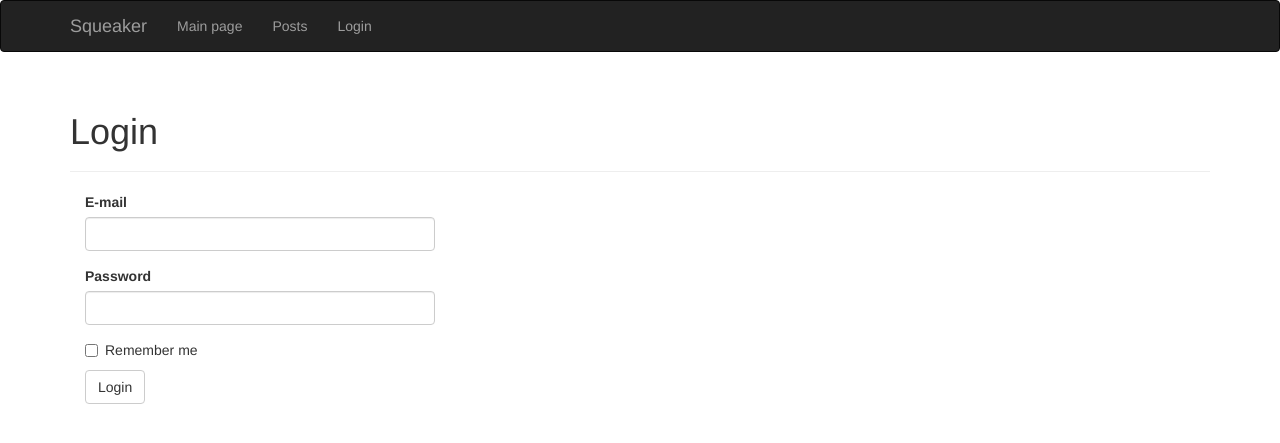
After one commit to s22020/PTN-squeaker, a Flask app: page /auth/login in a window 1280 px wide. The commit adds this page. Shown: the top 443 px of the page. Run offline with Flask 3, Linux system fonts and the light colour scheme; some libraries are stand-ins or nearby versions.

Commit message:
Add password encryption and email to models, add auth MVT component, remove unnecessary name form

```diff
--- /dev/null
+++ b/app/auth/__init__.py
@@ -0,0 +1,5 @@
+from flask import Blueprint
+
+auth = Blueprint('auth', __name__)
+
+from . import views
--- /dev/null
+++ b/app/auth/forms.py
@@ -0,0 +1,9 @@
+from flask_wtf import FlaskForm
+from wtforms import StringField, PasswordField, BooleanField, SubmitField
+from wtforms.validators import DataRequired, Length, Email
+
+class LoginForm(FlaskForm):
+    email = StringField('E-mail', validators=[DataRequired(), Length(1, 64)])
+    password = PasswordField('Password', validators=[DataRequired()])
+    remember_me = BooleanField('Remember me')
+    submit = SubmitField('Login')
--- /dev/null
+++ b/app/auth/views.py
@@ -0,0 +1,28 @@
+from flask import render_template, redirect, request, url_for, flash, session
+from flask_login import login_user, logout_user, login_required
+from . import auth
+from ..models import User
+from .forms import LoginForm
+
+@auth.route('/login', methods=['GET', 'POST'])
+def login():
+    form = LoginForm()
+    if form.validate_on_submit():
+        user = User.query.filter_by(email=form.email.data).first()
+        if user is not None and user.verify_password(form.password.data):
+            login_user(user, form.remember_me.data)
+            session['name'] = user.username
+            next = request.args.get('next')
+            if next is None or not next.startswith('/'):
+                next = url_for('main.index')
+            return redirect(next)
+        flash('Invalid username or password')
+    return render_template('auth/login.html', form=form)
+
+
+@auth.route('/logout')
+@login_required
+def logout():
+    logout_user()
+    flash('You have been successfully logged out')
+    return redirect(url_for('main.index'))
--- /dev/null
+++ b/app/templates/auth/login.html
@@ -0,0 +1,11 @@
+{% extends "base.html" %}
+{% import "bootstrap/wtf.html" as wtf %}
+
+{% block page_content %}
+<div class="page-header">
+    <h1>Login</h1>
+</div>
+<div class="col-md-4">
+    {{ wtf.quick_form(form) }}
+</div>
+{% endblock %}
--- a/app/templates/base.html
+++ b/app/templates/base.html
@@ -25,14 +25,28 @@
         </div>
         <div class="navbar-collapse collapse">
             <ul class="nav navbar-nav">
-                <li><a href="/">Main page</a></li>
+                <li><a href="{{ url_for('main.index') }}">Main page</a></li>
+                <li><a href="{{ url_for('main.post') }}">Posts</a></li>
+                {% if current_user.is_authenticated %}
+                <li><a href="{{ url_for('auth.logout') }}">Logout</a></li>
+                {% else %}
+                <li><a href="{{ url_for('auth.login') }}">Login</a></li>
+                {% endif %}
             </ul>
         </div>
     </div>
 </div>
 {% endblock %}
+
 {% block content %}
 <div class="container">
+    {% for message in get_flashed_messages() %}
+    <div class="alert alert-warning">
+        <button type="button" class="close" data-dismiss="alert"></button>
+        {{ message }}
+    </div>
+    {% endfor %}
+
     {% block page_content %}{% endblock %}
 </div>
 {% endblock %}
--- a/app/templates/user.html
+++ b/app/templates/user.html
@@ -3,7 +3,6 @@
 
 {% block page_content %}
     <div class="page-header">
-        <h1>Hello {% if name %}{{ name | striptags }}{% else %}anonymous{% endif %}</h1>
+        <h1>Hello {% if current_user.is_authenticated %}{{ current_user.username | striptags }}{% else %}anonymous{% endif %}</h1>
     </div>
-{{ wtf.quick_form(form) }}
 {% endblock %}
--- a/config.py
+++ b/config.py
@@ -13,7 +13,7 @@ class Config:
     MAIL_USE_TLS = False
     MAIL_USE_SSL = True
     SQUEAKER_MAIL_SUBJECT_PREFIX = '[Squeaker]'
-    SQUEAKER_MAIL_SENDER = 'Squeaker Admin <' + os.environ.get('SQUEAKER_MAIL_SENDER') + '>'
+    SQUEAKER_MAIL_SENDER = 'Squeaker Admin <' + str(os.environ.get('SQUEAKER_MAIL_SENDER')) + '>'
 
     @staticmethod
     def init_app(app):
```
Also changed, not shown: app/__init__.py (+7 -1 lines), app/main/views.py (+2 -12 lines), app/models.py (+22 -1 lines), migrations/versions/2b39117f40dd_.py (renamed from migrations/versions/3ada43e80134_.py, +7 -3 lines), migrations/versions/a7bf4d4cb18d_.py (deleted, +0 -34 lines), 1 other file.
